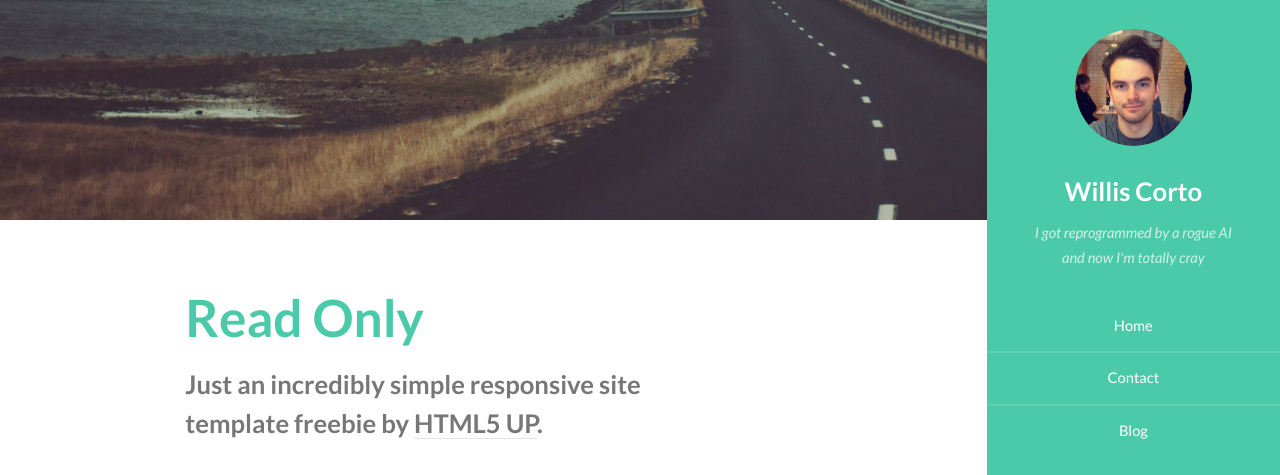
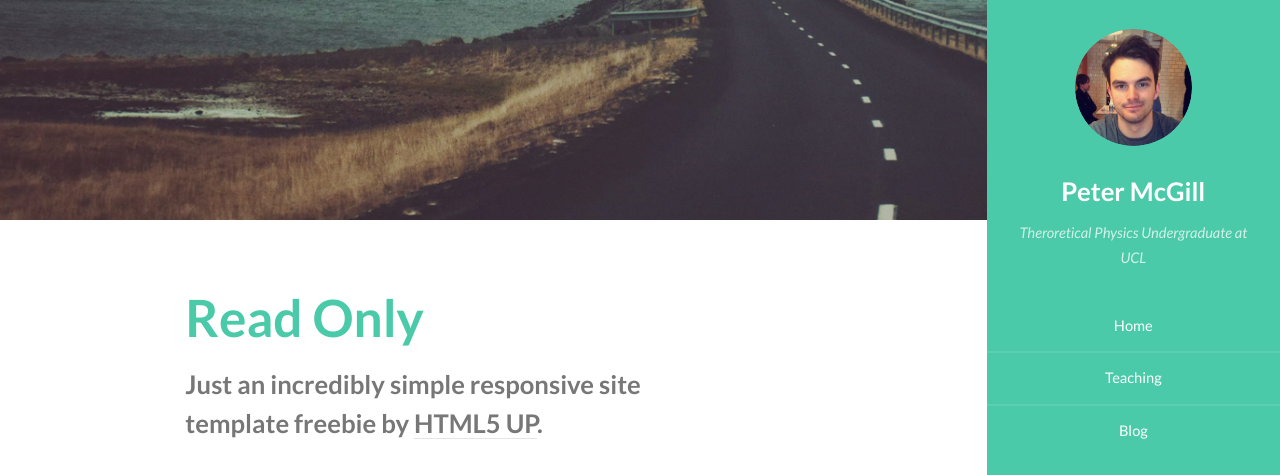
Before and after one commit to astrophpeter/website, a Jekyll site: the page built from index.html, in a window 1280 px wide. Shown: the top 475 px of the page. Built offline with Jekyll 4.4.1, drawn with Linux system fonts in a browser that asks for light colours.

Commit message:
Update header.html

```diff
--- a/_includes/header.html
+++ b/_includes/header.html
@@ -2,14 +2,13 @@
     <section id="header" class="skel-layers-fixed">
         <header>
             <span class="image avatar"><img src="{{ site.baseurl }}/images/avatar.jpg" alt="" /></span>
-            <h1 id="logo"><a href="{{ site.baseurl }}/">Willis Corto</a></h1>
-            <p>I got reprogrammed by a rogue AI<br />
-            and now I'm totally cray</p>
+            <h1 id="logo"><a href="{{ site.baseurl }}/">Peter McGill</a></h1>
+            <p>Theroretical Physics Undergraduate at UCL</p>
         </header>
         <nav id="nav">
             <ul>
                 <li><a href="{{ site.baseurl }}/">Home</a></li>
-                <li><a href="{{ site.baseurl }}/contact">Contact</a></li>
+                <li><a href="{{ site.baseurl }}/contact">Teaching</a></li>
                 <li><a href="{{ site.baseurl }}/blog">Blog</a></li>
             </ul>
         </nav>
```
